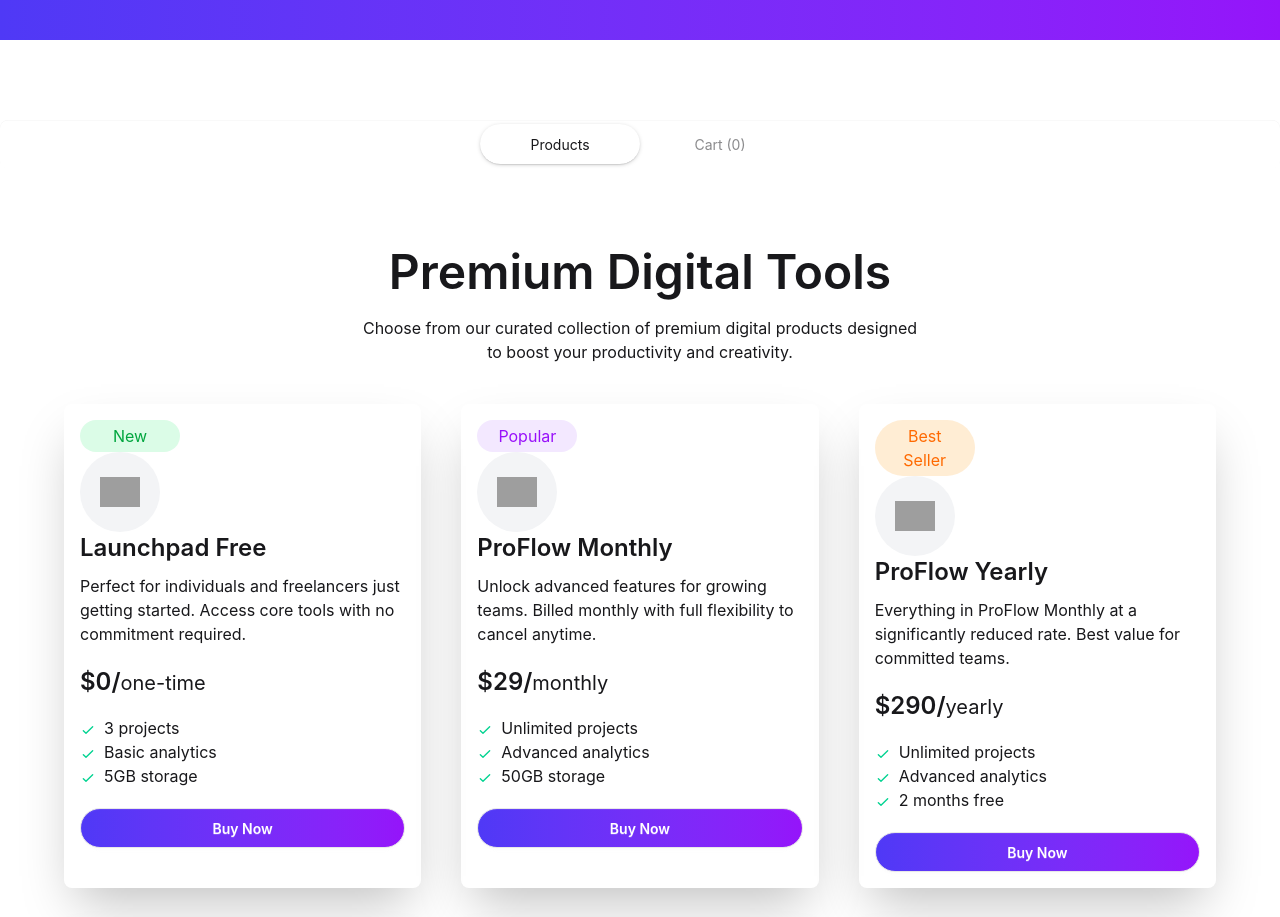
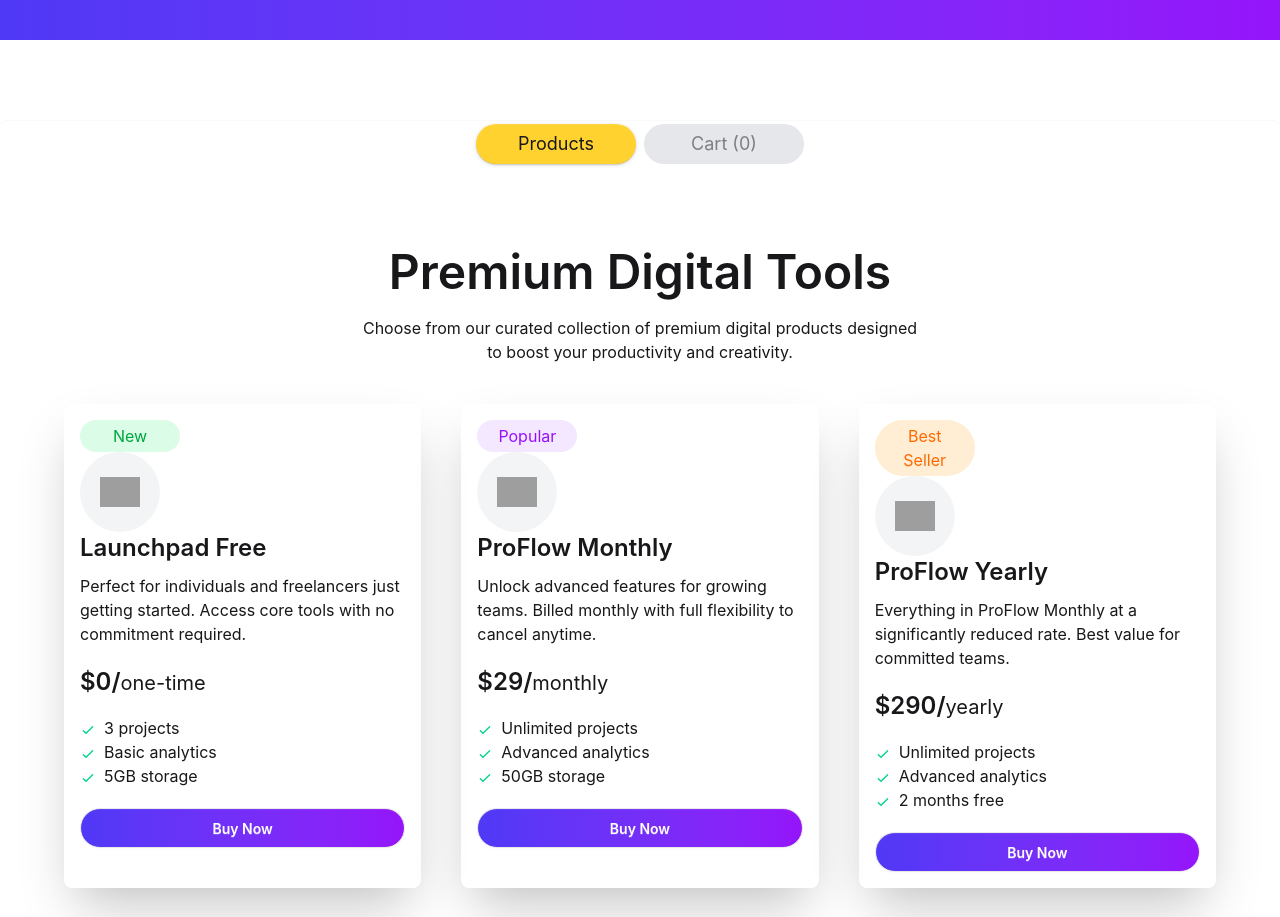
Before and after one commit to omi1739/Assignment-6, a React (Vite) app: page / in a window 1280 px wide. Shown: the part 1082-1999 px from the top of the page. Built offline with nearby package versions, Linux system fonts and the light colour scheme; grey boxes are pictures that could not be loaded.

Commit message:
added the bg-color when toogle the tabs

```diff
--- a/src/App.jsx
+++ b/src/App.jsx
@@ -32,7 +32,7 @@ function App() {
 
       <Status/>
 
-      <Tab  carts={carts} setActiveTab={setActiveTab}/>
+      <Tab  carts={carts} activeTab={activeTab} setActiveTab={setActiveTab}/>
 
       {activeTab === 'Products' && <MainCard dataPromice={dataPromice} carts={carts} setCarts={setCarts} />}
 
--- a/src/components/Tab.jsx
+++ b/src/components/Tab.jsx
@@ -1,14 +1,14 @@
 import React from "react";
 
-const Tab = ({carts,setActiveTab}) => {
+const Tab = ({carts, activeTab,setActiveTab}) => {
   return (
     <div>
       {/* name of each tab group should be unique */}
-      <div className="tabs tabs-box justify-center mt-20 bg-transparent">
+      <div className="tabs gap-2 tabs-box justify-center mt-20 bg-transparent">
         <input
           type="radio"
           name="my_tabs_1"
-          className="tab rounded-full w-40"
+          className={`tab text-lg rounded-full w-40 bg-amber-300 ${activeTab === "Products" ? "bg-amber-300" : "bg-gray-200 "}`}
           aria-label="Products"
            onClick={() => setActiveTab('Products')}
           defaultChecked
@@ -16,7 +16,7 @@ const Tab = ({carts,setActiveTab}) => {
         <input
           type="radio"
           name="my_tabs_1"
-          className="tab rounded-full w-40"
+          className={`tab text-lg rounded-full w-40 ${activeTab === "Carts" ? "bg-amber-300" : "bg-gray-200"}`}
           aria-label={`Cart (${carts.length})`}
           onClick={() => setActiveTab('Carts')}
         />
```
